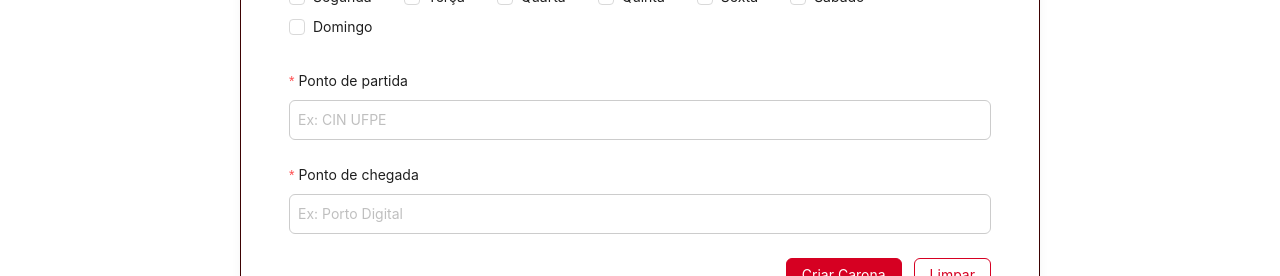
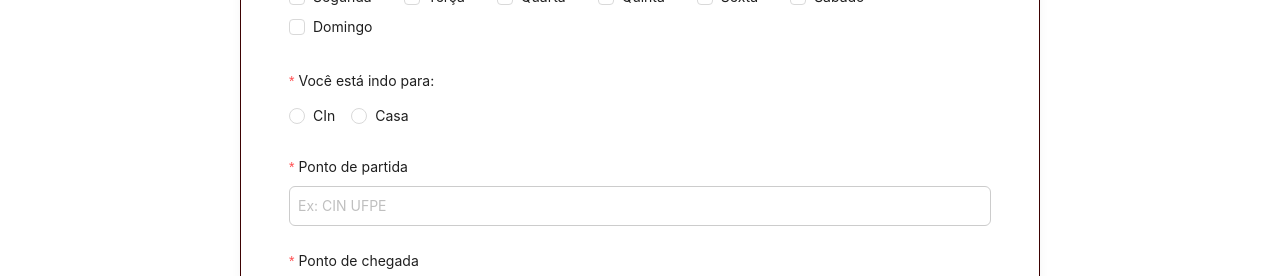
Before and after one commit to obrunohenrique/CinBora-client-web, a React (Vite) app: page /criar-carona in a window 1280 px wide. Shown: the part 425-701 px from the top of the page. Built offline with nearby package versions, Linux system fonts and the light colour scheme; the HTML template or start-up script is replaced by a standard one.

Commit message:
feat: implemento o botão de seleção na criação da corrida

```diff
--- a/package.json
+++ b/package.json
@@ -10,6 +10,8 @@
     "preview": "vite preview"
   },
   "dependencies": {
+    "@react-google-maps/api": "^2.20.7",
+    "@vis.gl/react-google-maps": "^1.5.4",
     "antd": "^5.26.4",
     "moment": "^2.30.1",
     "react": "^19.1.0",
--- a/src/App.tsx
+++ b/src/App.tsx
@@ -7,6 +7,7 @@ import ConfirmEmailPage from './pages/confirm-email';
 import MakeDriverForm from './pages/make-driver/MakeDriverForm';
 import ListDrivers from './pages/listdrivers/ListDrivers';
 import Profile from './pages/edit-user/Profile';
+
 
 function App() {
   return (
--- a/src/components/formcarona/CreateRide.tsx
+++ b/src/components/formcarona/CreateRide.tsx
@@ -1,8 +1,8 @@
 import './CreateRideForm.css';
 
-import React from 'react';
+import React, { useState } from 'react';
 import moment from 'moment';
-import { Form, TimePicker, Checkbox, Input, Button, Space } from 'antd';
+import { Form, TimePicker, Checkbox, Input, Button, Space, Radio } from 'antd';
 import type { FormProps } from 'antd';
 
 type RideFormValues = {
@@ -10,6 +10,7 @@ type RideFormValues = {
   days: string[];
   from: string;
   to: string;
+  trajeto: string;
 };
 
 const daysOptions = [
@@ -22,8 +23,15 @@ const daysOptions = [
   { label: 'Domingo', value: 'sun' },
 ];
 
+const locationOptions = [
+  { label: 'CIn', value: 'saindo' },
+  { label: 'Casa', value: 'partindo' },
+];
+
 const CreateRideForm: React.FC = () => {
   const [form] = Form.useForm<RideFormValues>();
+  const [fromDisabled, setFromDisabled] = useState(false);
+  const [toDisabled, setToDisabled] = useState(false);
 
   const onFinish: FormProps<RideFormValues>['onFinish'] = (values) => {
     console.log('Dados da carona:', {
@@ -34,12 +42,25 @@ const CreateRideForm: React.FC = () => {
     });
   };
 
+  const handleFormChange = (changedValues: any) => {
+    if (changedValues.trajeto === 'saindo') {
+      form.setFieldsValue({ from: 'CIn', to: '' });
+      setFromDisabled(true);
+      setToDisabled(false);
+    } else if (changedValues.trajeto === 'partindo') {
+      form.setFieldsValue({ from: '', to: 'CIn' });
+      setFromDisabled(false);
+      setToDisabled(true);
+    }
+  };
+
   return (
     <Form
       form={form}
       layout="vertical"
       className="ride-form"
       onFinish={onFinish}
+      onValuesChange={handleFormChange}
     >
       <Form.Item
         label="Horário"
@@ -63,12 +84,25 @@ const CreateRideForm: React.FC = () => {
       </Form.Item>
 
       <Form.Item
+        label="Você está indo para:"
+        name="trajeto"
+        rules={[{ required: true, message: 'Escolha o trajeto!' }]}
+        className="ride-form__item ride-form__item--trajeto"
+      >
+        <Radio.Group
+          options={locationOptions}
+          className="ride-form__radio-group"
+        />
+      </Form.Item>
+
+      <Form.Item
         label="Ponto de partida"
         name="from"
         rules={[{ required: true, message: 'Informe o ponto de partida!' }]}
         className="ride-form__item ride-form__item--from"
       >
         <Input
+          disabled={fromDisabled}
           placeholder="Ex: CIN UFPE"
           className="ride-form__input ride-form__input--from"
         />
@@ -81,6 +115,7 @@ const CreateRideForm: React.FC = () => {
         className="ride-form__item ride-form__item--to"
       >
         <Input
+          disabled={toDisabled}
           placeholder="Ex: Porto Digital"
           className="ride-form__input ride-form__input--to"
         />
@@ -91,7 +126,11 @@ const CreateRideForm: React.FC = () => {
           <Button type="primary" htmlType="submit" className="ride-form__submit-button">
             Criar Carona
           </Button>
-          <Button htmlType="button" onClick={() => form.resetFields()} className="ride-form__reset-button">
+          <Button htmlType="button" onClick={() => {
+            form.resetFields();
+            setFromDisabled(false);
+            setToDisabled(false);
+          }} className="ride-form__reset-button">
             Limpar
           </Button>
         </Space>
```
Also changed, not shown: 2 other files (tests, documents, lock files or other folders).
